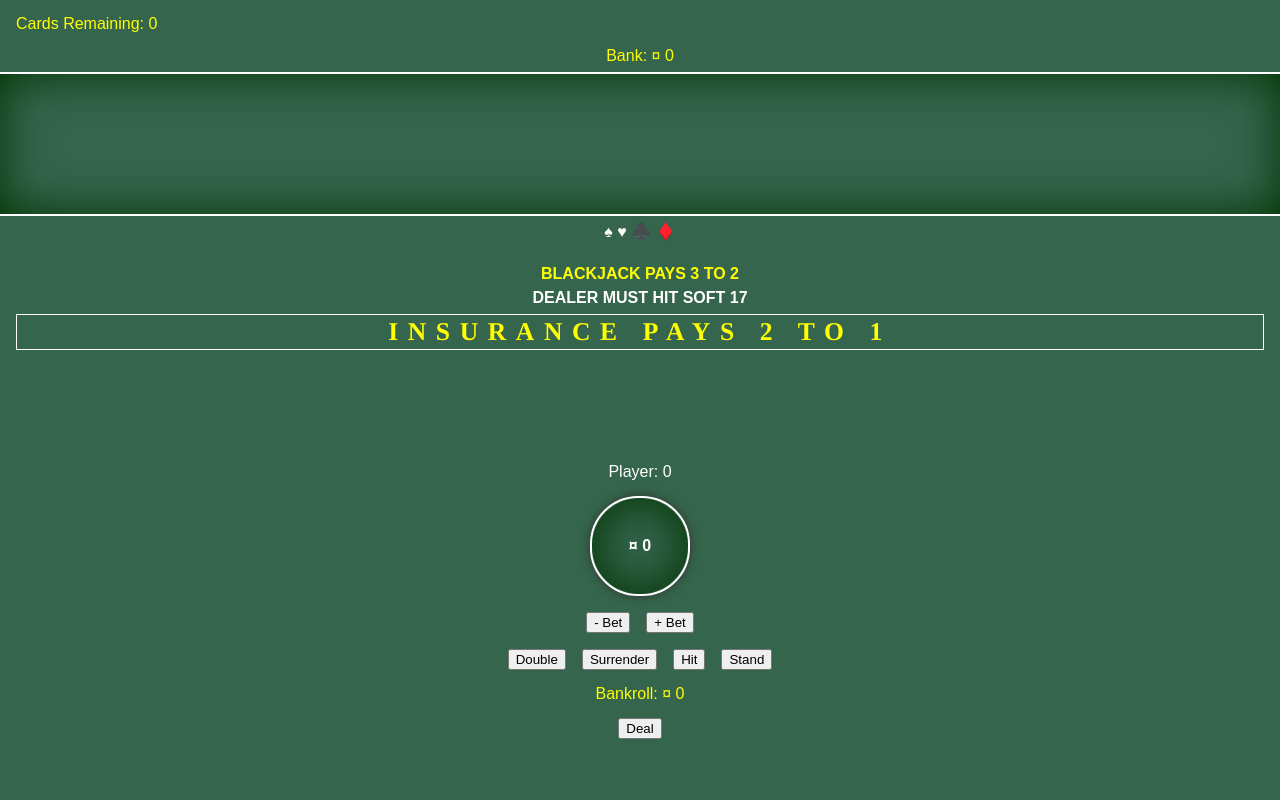
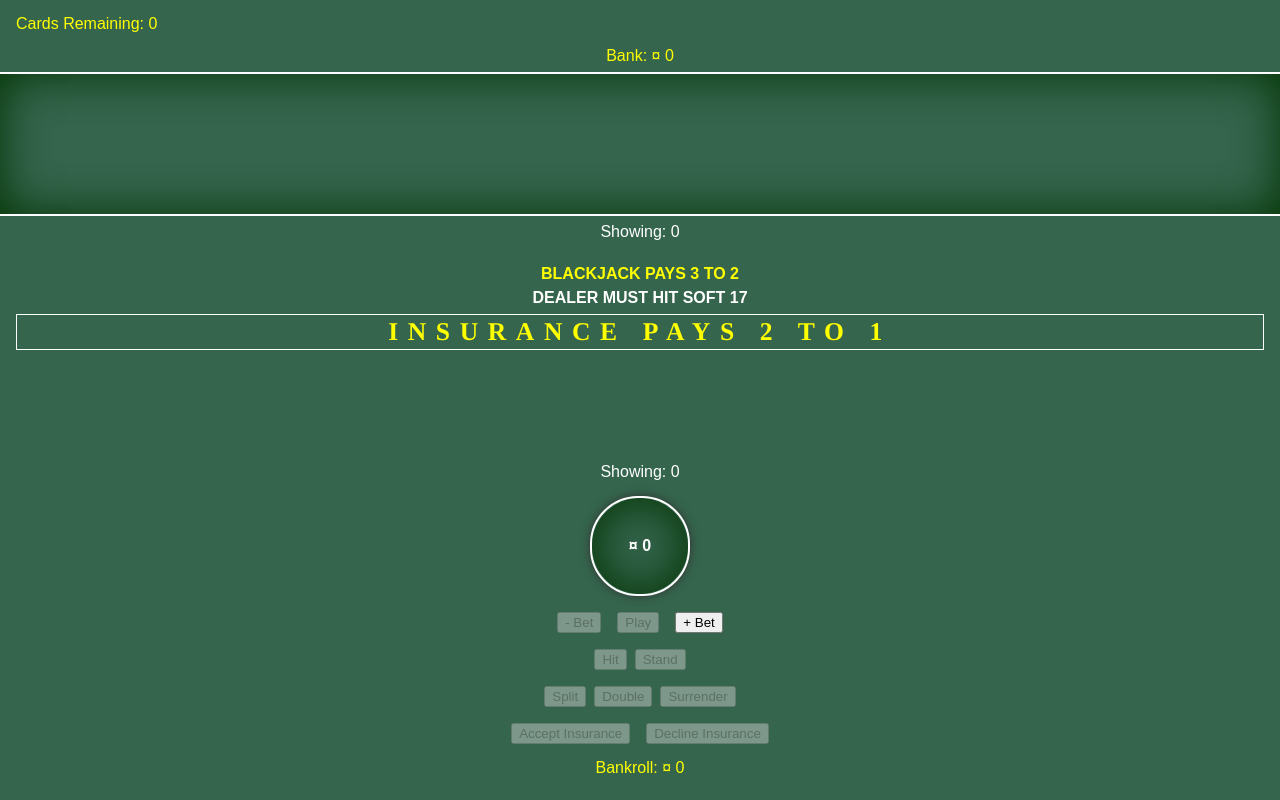
Before and after one commit to theresamclaird/blackjack, a React (Create React App) app: page / in a window 1280 px wide. Built offline with nearby package versions, Linux system fonts and the light colour scheme.

Commit message:
more improvements

```diff
--- a/src/components/Game/Dealer.jsx
+++ b/src/components/Game/Dealer.jsx
@@ -4,7 +4,10 @@ import { Text } from '../Text';
 import Card from './Card';
 import HandValue from './HandValue';
 
-const Dealer = ({ sx = {}, handValue, bank, reveal, cards = [], offerInsurance }) => (
+const Dealer = ({ sx = {}, handValue, bank, reveal, cards = [] }) => {
+    const upCardValue = cards.length === 2 ? cards?.[1].value : 0;
+
+    return (
         <Flex sx={{ flexDirection: 'column', alignItems: 'center', gap: '0.5rem', width: '100%' }}>
             <Text sx={{ color: 'yellow' }}>{`Bank: ¤ ${bank}`}</Text>
             <Box sx={{
@@ -26,8 +29,9 @@ const Dealer = ({ sx = {}, handValue, bank, reveal, cards = [], offerInsurance }
                     {cards.map((card, index) => <React.Fragment key={`dealer-card-${index}`}><Card showBack={!reveal && index === 0} {...card} /></React.Fragment>)}
                 </Flex>
             </Box>
-        {reveal ? <HandValue label="Dealer" value={handValue} /> : <Text sx={{ color: 'white' }}>{offerInsurance? 'Insurance?' : '♠ ♥ ♣️ ♦️'}</Text>}
+            {<HandValue value={reveal ? handValue : upCardValue} />}
         </Flex>
     );
+};
 
 export default Dealer;
--- a/src/components/Game/Game.jsx
+++ b/src/components/Game/Game.jsx
@@ -1,17 +1,16 @@
 import React, { useState } from 'react';
 import PropTypes from 'prop-types';
-import { Box, Flex } from '../Box';
+import { Flex } from '../Box';
 import Shoe from './Shoe';
 import Player from './Player';
 import Table from './Table';
 import Dealer from './Dealer';
-import { createShoe, shuffleCards, cutCards } from '../../utils/cards';
 import { getRandomNumberInRange } from '../../utils/random';
 
 export const Game = () => {
     const [state, setState] = useState(() => ({
         shoe: [],
-        player: { bankroll: 0, bet: 0, cards: [], insuranceBet: 0, isResolved: false },
+        player: { bankroll: 0, bet: 0, cards: [], insuranceBet: 0, isResolved: true },
         dealer: { bank: 0, reveal: false, cards: [], offerInsurance: false },
         configuration: {
             numberOfDecks: 1,
@@ -32,65 +31,41 @@ export const Game = () => {
         console.error('Accounting error.', { bank: state.dealer.bank, bankroll: state.player.bankroll, bet: state.player.bet });
     }
 
-    const playerIncrementBet = () => setState(previousState => ({
-        ...previousState,
-        player: {
-            ...previousState.player,
-            bankroll: previousState.player.bankroll - 1,
-            bet: previousState.player.bet + 1,
-        },
-    }));
-
-    const playerDecrementBet = () => {
-        if (state.player.bet < 1) {
-            return;
-        }
-
-        return setState(previousState => ({
-            ...previousState,
-            player: {
-                ...previousState.player,
-                bankroll: previousState.player.bankroll + 1,
-                bet: previousState.player.bet - 1,
-            },
-        }));
-    };
-
-    const playerBetsInsurance = player => {
+    const betInsurance = player => {
         const { insuranceCost } = state.configuration;
         const amount = player.bet * insuranceCost;
         player.bankroll -= amount;
         player.insuranceBet += amount;
     };
 
-    const playerWinInsurance = (player, dealer) => {
+    const winInsuranceBet = (player, dealer) => {
         dealer.bank -= player.insuranceBet;
         player.bankroll += player.insuranceBet; // Player gets the amount won.
         player.bankroll += player.insuranceBet; // Player takes back their original bet.
         player.insuranceBet = 0;
     };
 
-    const playerLoseInsurance = (player, dealer) => {
+    const loseInsuranceBet = (player, dealer) => {
         dealer.bank += player.insuranceBet;
         player.insuranceBet = 0;
     };
 
-    const playerPush = player => player.isResolved = true;
+    const push = player => { player.isResolved = true; }
 
-    const playerLoseBet = (player, dealer) => {
+    const loseBet = (player, dealer) => {
         dealer.reveal = true;
         dealer.bank += player.bet;
         player.bet = 0;
         player.isResolved = true;
     };
 
-    const playerWinBet = (player, dealer) => {
+    const winBet = (player, dealer) => {
         dealer.bank -= player.bet;
         player.bankroll += player.bet;
         player.isResolved = true;
     };
 
-    const playerWinBlackjack = (player, dealer) => {
+    const winBlackjack = (player, dealer) => {
         dealer.reveal = true;
         const { blackjackPays } = state.configuration;
         const amount = player.bet * blackjackPays;
@@ -99,7 +74,7 @@ export const Game = () => {
         player.isResolved = true;
     };
 
-    const playerSurrender = (player, dealer) => {
+    const surrenderHand = (player, dealer) => {
         const { surrenderCost } = state.configuration;
         const amount = player.bet * surrenderCost;
         dealer.bank += amount;
@@ -108,7 +83,7 @@ export const Game = () => {
         player.isResolved = true;
     };
 
-    const playerDoubleBet = player => {
+    const doubleBet = player => {
         const amount = player.bet;
         player.bankroll -= amount;
         player.bet += amount;
@@ -135,68 +110,85 @@ export const Game = () => {
 
     const isBusted = cards => handValue(cards) > 21;
 
-    const deal = () => {
-        if (state.player.bet < 1) {
-            return;
+    const getDeck = () => {
+        const suits = ['hearts', 'spades', 'diamonds', 'clubs'];
+        const ranks = [
+            { value: 1, rank: 1 },
+            { value: 2, rank: 2 },
+            { value: 3, rank: 3 },
+            { value: 4, rank: 4 },
+            { value: 5, rank: 5 },
+            { value: 6, rank: 6 },
+            { value: 7, rank: 7 },
+            { value: 8, rank: 8 },
+            { value: 9, rank: 9 },
+            { value: 10, rank: 10 },
+            { value: 10, rank: 'jack' },
+            { value: 10, rank: 'queen' },
+            { value: 10, rank: 'king' },
+        ];
+        const cards = [];
+        suits.forEach(suit => ranks.forEach(({ value, rank }) => cards.push({ suit, value, rank })));
+
+        return cards;
+    };
+
+    const renewShoe = shoe => {
+        const { numberOfDecks } = state.configuration;
+        for (let i = 0; i < numberOfDecks; i++) {
+            shoe.push(...getDeck());
         }
+        return shoe;
+    };
 
-        return setState(previousState => {
-            let player = { ...previousState.player, cards: [], isResolved: false };
-            let dealer = { ...previousState.dealer, cards: [], reveal: false, offerInsurance: false, };
-            let shoe = [ ...previousState.shoe ];
+    const shuffle = shoe => {
+        for (let index = shoe.length - 1; index > 0; index--) {
+            const randomCardIndex = Math.floor(Math.random() * (index + 1));
+            const temp = shoe[randomCardIndex];
+            shoe[randomCardIndex] = shoe[index];
+            shoe[index] = temp;
+        }
+    };
 
-            const { numberOfDecks, penetration, cutRange } = state.configuration;
+    const cut = shoe => {
+        const { cutRange: { min, max } } = state.configuration;
+        const percent = getRandomNumberInRange(min, max); // todo Allow the user to select the cut percent.
+        const temp = [ ...shoe ];
+        const location = Math.floor(temp.length * percent / 100);
+        shoe = [ ...temp.slice(location), ...temp.slice(0, location) ];
+    }
 
-            if (shoe.length < 52 * numberOfDecks * (100 - penetration) / 100) {
-                shoe = createShoe(numberOfDecks);
-                shoe = shuffleCards(shoe);
-                shoe = cutCards(shoe, getRandomNumberInRange(cutRange.min, cutRange.max));
-                shoe.pop(); // burn
-            }
+    const burn = shoe => { shoe.pop(); return; };
 
-            for (let i = 0; i < 2; i++) {
-                player.cards.push(shoe.pop());
-                dealer.cards.push(shoe.pop());
-            }
+    const isPastCutCard = shoe => {
+        const { numberOfDecks, penetration } = state.configuration;
+        return shoe.length < 52 * numberOfDecks * (100 - penetration) / 100;
+    };
 
-            if (dealer.cards[1].value === 1) { // Dealer is showing an Ace.
-                dealer.offerInsurance = true;
-                return { ...previousState, player, dealer, shoe }; // todo Left off here.
-            }
+    const dealCards = (player, dealer, shoe) => {
+        for (let i = 0; i < 2; i++) {
+            player.cards.push(shoe.pop());
+            dealer.cards.push(shoe.pop());
+        }
+    };
 
-            const playerHasBlackjack = isBlackjack(player.cards);
+    const isDealerShowingAce = dealer => dealer.cards?.[1].value === 1;
 
-            if (isBlackjack(dealer.cards)) {
-                dealer.reveal = true;
+    const offerInsurance = dealer => dealer.offerInsurance = true;
 
-                if (playerHasBlackjack) { // push
-                    playerPush(player);
-                    return { ...previousState, player, dealer, shoe };
-                }
-
-                playerLoseBet(player, dealer);
-                return { ...previousState, player, dealer, shoe };
-            }
-
-            if (playerHasBlackjack) { // The player has a blackjack.
-                playerWinBlackjack(player, dealer);
-            }
-
-            return { ...previousState, player, dealer, shoe };
-        });
-    };
+    const revealDealerCards = dealer => dealer.reveal = true;
 
     const playDealerHand = (dealer, shoe) => {
         const cards = dealer.cards;
 
-        const dealerMustHit = cards => {
+        const mustHit = cards => {
             const dealerHandValue = handValue(cards);
             const { dealerHitsSoft17 } = state.configuration;
 
             return dealerHitsSoft17 && isSoft(cards) ? dealerHandValue < 18 : dealerHandValue < 17;
         };
 
-        while (dealerMustHit(cards)) { cards.push(shoe.pop()); }
+        while (mustHit(cards)) { cards.push(shoe.pop()); }
     };
 
     const resolveHand = (player, dealer) => {
@@ -205,7 +197,7 @@ export const Game = () => {
         }
 
         if (isBusted(dealer.cards)) {
-            playerWinBet(player, dealer);
+            winBet(player, dealer);
             return;
         }
 
@@ -213,15 +205,129 @@ export const Game = () => {
         const dealerHandValue = handValue(dealer.cards);
 
         if (playerHandValue > dealerHandValue) {
-            playerWinBet(player, dealer);
+            winBet(player, dealer);
             return;
         }
 
         if (playerHandValue < dealerHandValue) {
-            playerLoseBet(player, dealer);
+            loseBet(player, dealer);
             return;
         }
+
+        push(player);
     };
+
+    const incrementBet = () => setState(previousState => ({
+        ...previousState,
+        player: {
+            ...previousState.player,
+            bankroll: previousState.player.bankroll - 1,
+            bet: previousState.player.bet + 1,
+        },
+    }));
+
+    const decrementBet = () => {
+        if (state.player.bet < 1) {
+            return;
+        }
+
+        return setState(previousState => ({
+            ...previousState,
+            player: {
+                ...previousState.player,
+                bankroll: previousState.player.bankroll + 1,
+                bet: previousState.player.bet - 1,
+            },
+        }));
+    };
+
+    const play = () => {
+        if (state.player.bet < 1) { return; }
+
+        return setState(previousState => {
+            let player = { ...previousState.player, cards: [], isResolved: false };
+            let dealer = { ...previousState.dealer, cards: [], reveal: false, offerInsurance: false, };
+            let shoe = [ ...previousState.shoe ];
+
+            if (isPastCutCard(shoe)) {
+                renewShoe(shoe);
+                shuffle(shoe);
+                cut(shoe);
+            }
+
+            burn(shoe);
+            dealCards(player, dealer, shoe);
+
+            if (isDealerShowingAce(dealer)) {
+                offerInsurance(dealer);
+                return { ...previousState, player, dealer, shoe };
+            }
+
+            const dealerHasBlackjack = isBlackjack(dealer.cards);
+            const playerHasBlackjack = isBlackjack(player.cards);
+
+            if (dealerHasBlackjack) {
+                revealDealerCards(dealer);
+
+                if (playerHasBlackjack) {
+                    push(player);
+                    return { ...previousState, player, dealer, shoe };
+                }
+
+                loseBet(player, dealer);
+                return { ...previousState, player, dealer, shoe };
+            }
+
+            if (playerHasBlackjack) {
+                winBlackjack(player, dealer);
+            }
+
+            return { ...previousState, player, dealer, shoe };
+        });
+    };
+
+    const placeInsuranceBet = () => setState(previousState => {
+        const player = { ...previousState.player, cards: [...previousState.player.cards] };
+        const dealer = { ...previousState.dealer, cards: [...previousState.dealer.cards], offerInsurance: false };
+
+        betInsurance(player);
+
+        if (isBlackjack(dealer.cards)) {
+            revealDealerCards(dealer);
+            winInsuranceBet(player, dealer);
+
+            if (isBlackjack(player.cards)) {
+                push(player);
+                return { ...previousState, dealer, player };
+            }
+
+            loseBet(player, dealer);
+            return { ...previousState, dealer, player };
+        }
+
+        loseInsuranceBet(player, dealer);
+
+        return { ...previousState, dealer, player };
+    });
+
+    const declineInsuranceBet = () => setState(previousState => {
+        const player = { ...previousState.player, cards: [...previousState.player.cards] };
+        const dealer = { ...previousState.dealer, cards: [...previousState.dealer.cards], offerInsurance: false };
+
+        if (isBlackjack(dealer.cards)) {
+            dealer.reveal = true;
+
+            if (isBlackjack(player.cards)) {
+                push(player);
+                return { ...previousState, dealer, player };
+            }
+
+            loseBet(player, dealer);
+            return { ...previousState, dealer, player };
+        }
+
+        return { ...previousState, dealer, player };
+    });
 
     const hit = () => setState(previousState => {
         let player = {...previousState.player, cards: [...previousState.player.cards]};
@@ -231,7 +337,7 @@ export const Game = () => {
         player.cards.push(shoe.pop());
 
         if (isBusted(player.cards)) { // Player busted.
-            playerLoseBet(player, dealer);
+            loseBet(player, dealer);
         }
 
         return { ...previousState, player, dealer, shoe };
@@ -252,7 +358,7 @@ export const Game = () => {
         let player = { ...previousState.player };
         let dealer = { ...previousState.dealer, reveal: true };
 
-        playerSurrender(player, dealer);
+        surrenderHand(player, dealer);
 
         return { ...previousState, player, dealer };
     });
@@ -262,12 +368,12 @@ export const Game = () => {
         let dealer = { ...previousState.dealer, cards: [...previousState.dealer.cards], reveal: true };
         let shoe = [ ...previousState.shoe ];
 
-        playerDoubleBet(player);
+        doubleBet(player);
 
         player.cards.push(shoe.pop());
 
         if (isBusted(player.cards)) {
-            playerLoseBet(player, dealer);
+            loseBet(player, dealer);
             return { ...previousState, player, dealer, shoe };
         }
 
@@ -277,47 +383,9 @@ export const Game = () => {
         return { ...previousState, player, dealer, shoe };
     });
 
-    const acceptInsurance = () => setState(previousState => {
-        const player = { ...previousState.player, cards: [...previousState.player.cards] };
-        const dealer = { ...previousState.dealer, cards: [...previousState.dealer.cards], offerInsurance: false };
-
-        playerBetsInsurance(player);
-
-        if (isBlackjack(dealer.cards)) {
-            dealer.reveal = true;
-            playerWinInsurance(player, dealer);
-
-            if (isBlackjack(player.cards)) {
-                playerPush(player);
-                return { ...previousState, dealer, player };
-            }
-
-            playerLoseBet(player, dealer);
-            return { ...previousState, dealer, player };
-        }
-
-        playerLoseInsurance(player, dealer);
-
-        return { ...previousState, dealer, player };
-    });
-
-    const declineInsurance = () => setState(previousState => {
-        const player = { ...previousState.player, cards: [...previousState.player.cards] };
-        const dealer = { ...previousState.dealer, cards: [...previousState.dealer.cards], offerInsurance: false };
-
-        if (isBlackjack(dealer.cards)) {
-            dealer.reveal = true;
-
-            if (isBlackjack(player.cards)) { // push
-                playerPush(player);
-                return { ...previousState, dealer, player };
-            }
-
-            playerLoseBet(player, dealer);
-            return { ...previousState, dealer, player };
-        }
-
-        return { ...previousState, dealer, player };
+    const split = () => setState(previousState => {
+        console.log('split');
+        return previousState;
     });
 
     return (
@@ -340,20 +408,19 @@ export const Game = () => {
             <Player
                 sx={{ px: '1rem' }}
                 handValue={handValue(state.player.cards)}
-                incrementBet={playerIncrementBet}
-                decrementBet={playerDecrementBet}
+                play={play}
+                incrementBet={incrementBet}
+                decrementBet={decrementBet}
                 hit={hit}
                 stand={stand}
                 surrender={surrender}
                 double={double}
-                acceptInsurance={acceptInsurance}
-                declineInsurance={declineInsurance}
+                split={split}
+                placeInsuranceBet={placeInsuranceBet}
+                declineInsurance={declineInsuranceBet}
                 offerInsurance={state.dealer.offerInsurance}
                 {...state.player}
             />
-            <Flex sx={{ m: '1rem', px: '1rem', width: '100%', justifyContent: 'center' }}>
-                <Box as="button" onClick={deal}>Deal</Box>
-            </Flex>
         </Flex>
     );
 };
--- a/src/components/Game/HandValue.jsx
+++ b/src/components/Game/HandValue.jsx
@@ -1,6 +1,6 @@
 import React from 'react';
 import { Text } from '../Text';
 
-const HandValue = ({ label, value }) => <Text sx={{ color: 'white' }}>{`${label}: ${value}`}</Text>;
+const HandValue = ({ value }) => <Text sx={{ color: 'white' }}>{`Showing: ${value}`}</Text>;
 
 export default HandValue;
--- a/src/components/Game/Player.jsx
+++ b/src/components/Game/Player.jsx
@@ -10,15 +10,18 @@ const Player = ({
     bankroll,
     bet,
     cards,
+    play,
     incrementBet,
     decrementBet,
     hit,
     stand,
     surrender,
     double,
-    acceptInsurance,
+    split,
+    placeInsuranceBet,
     declineInsurance,
     offerInsurance,
+    isResolved,
 }) => (
     <Flex sx={{
         mt: '3rem',
@@ -35,7 +38,7 @@ const Player = ({
                 </React.Fragment>
             ))}
         </Box>
-        <HandValue label="Player" value={handValue} />
+        <HandValue value={handValue} />
         <Box sx={{
             border: 'solid 2px',
             borderColor: 'white',
@@ -58,20 +61,38 @@ const Player = ({
         </Box>
         <Flex sx={{ flexDirection: 'column', justifyContent: 'center', gap: '1rem' }}>
             <Flex sx={{ flexDirection: 'row', justifyContent: 'center', gap: '1rem' }}>
-                <Box onClick={decrementBet} as="button">- Bet</Box>
-                <Box onClick={incrementBet} as="button">+ Bet</Box>
+                <Box
+                    onClick={decrementBet}
+                    disabled={(!isResolved && cards.length > 1) || bet <= 0}
+                    as="button"
+                >- Bet</Box>
+                <Box disabled={(bet < 1 && isResolved) || !isResolved} as="button" onClick={play}>Play</Box>
+                <Box
+                    onClick={incrementBet}
+                    disabled={!isResolved && cards.length > 1}
+                    as="button"
+                >+ Bet</Box>
             </Flex>
-            {offerInsurance && (
-                <Flex sx={{ flexDirection: 'row', justifyContent: 'center', gap: '1rem' }}>
-                    <Box onClick={acceptInsurance} as="button">Accept</Box>
-                    <Box onClick={declineInsurance} as="button">Decline</Box>
-                </Flex>
-            )}
+            <Flex sx={{ flexDirection: 'row', justifyContent: 'center', gap: '0.5rem' }}>
+                <Box onClick={hit} disabled={offerInsurance || cards.length < 2 || isResolved} as="button">Hit</Box>
+                <Box onClick={stand} disabled={offerInsurance || cards.length < 2 || isResolved} as="button">Stand</Box>
+            </Flex>
+            <Flex sx={{ flexDirection: 'row', justifyContent: 'center', gap: '0.5rem' }}>
+                <Box onClick={split} disabled={offerInsurance || cards.length !== 2 || cards[0].value !== cards[1].value || isResolved} as="button">Split</Box>
+                <Box onClick={double} disabled={offerInsurance || cards.length !== 2 || isResolved} as="button">Double</Box>
+                <Box onClick={surrender} disabled={offerInsurance || cards.length !== 2 || isResolved} as="button">Surrender</Box>
+            </Flex>
             <Flex sx={{ flexDirection: 'row', justifyContent: 'center', gap: '1rem' }}>
-                <Box onClick={double} as="button">Double</Box>
-                <Box onClick={surrender} as="button">Surrender</Box>
-                <Box onClick={hit} as="button">Hit</Box>
-                <Box onClick={stand} as="button">Stand</Box>
+                <Box
+                    onClick={placeInsuranceBet}
+                    disabled={!offerInsurance || isResolved}
+                    as="button"
+                >Accept Insurance</Box>
+                <Box
+                    onClick={declineInsurance}
+                    disabled={!offerInsurance || isResolved}
+                    as="button"
+                >Decline Insurance</Box>
             </Flex>
         </Flex>
         <Text sx={{ color: 'yellow' }}>{`Bankroll: ¤ ${bankroll}`}</Text>
--- a/src/utils/cards.js
+++ /dev/null
@@ -1,40 +0,0 @@
-const createDeck = () => {
-    const cards = [];
-    const suits = ['hearts', 'spades', 'diamonds', 'clubs'];
-
-    suits.forEach(suit => {
-        for (let value = 1; value <= 10; value++) {
-            cards.push({ suit, value, rank: value });
-        }
-        cards.push({ suit, value: 10, rank: 'jack' });
-        cards.push({ suit, value: 10, rank: 'queen' });
-        cards.push({ suit, value: 10, rank: 'king' });
-    });
-    return cards;
-};
-
-const createShoe = numberOfDecks => {
-    const cards = [];
-    for (let i = 0; i < numberOfDecks; i++) {
-        cards.push(...createDeck());
-    }
-    return cards;
-};
-
-const shuffleCards = (cards = []) => {
-    const shuffledCards = [...cards];
-    for (let index = shuffledCards.length - 1; index > 0; index--) {
-        const randomCardIndex = Math.floor(Math.random() * (index + 1));
-        const temp = shuffledCards[randomCardIndex];
-        shuffledCards[randomCardIndex] = shuffledCards[index];
-        shuffledCards[index] = temp;
-    }
-    return shuffledCards;
-};
-
-const cutCards = (cards = [], percent) => {
-    const location = Math.floor(cards.length * percent / 100);
-    return [...cards.slice(location), ...cards.slice(0, location)];
-}
-
-export { createDeck, createShoe, shuffleCards, cutCards };
```
Lines whose indentation alone changed are shown as unchanged.
